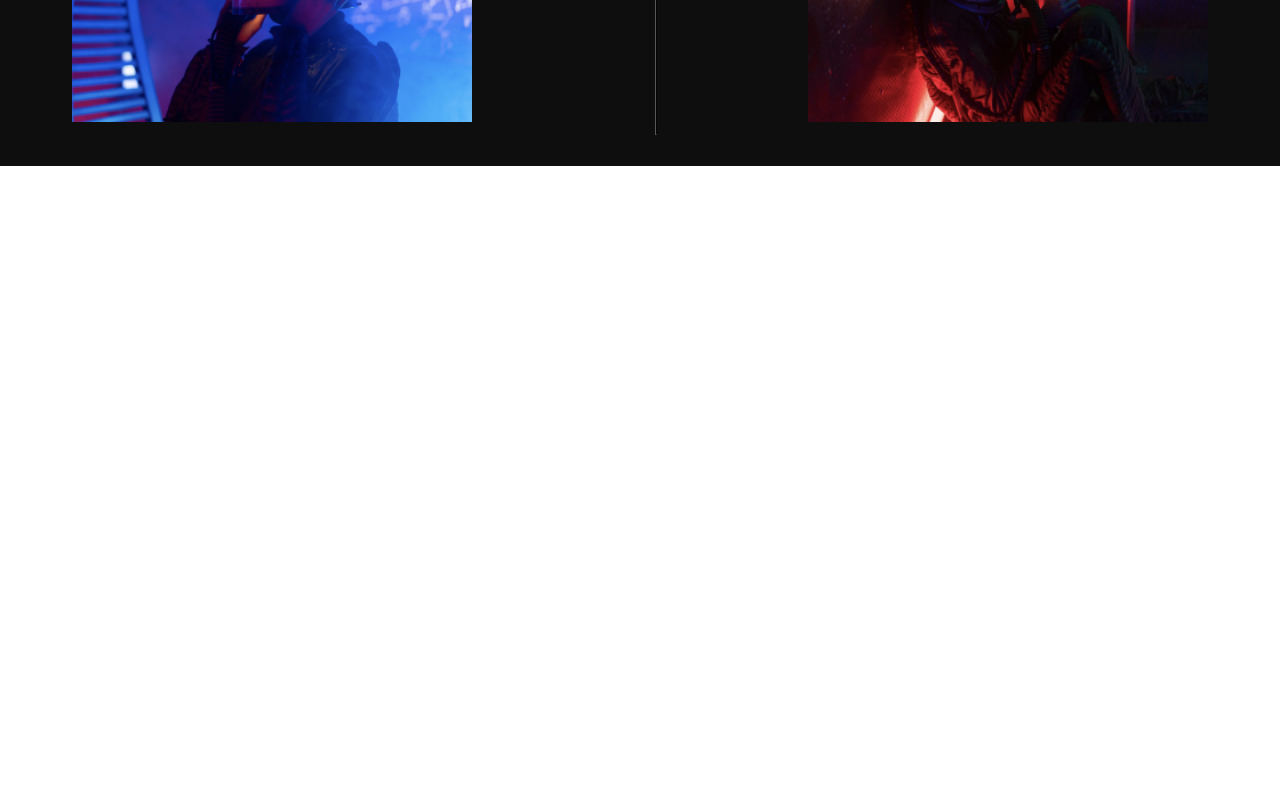
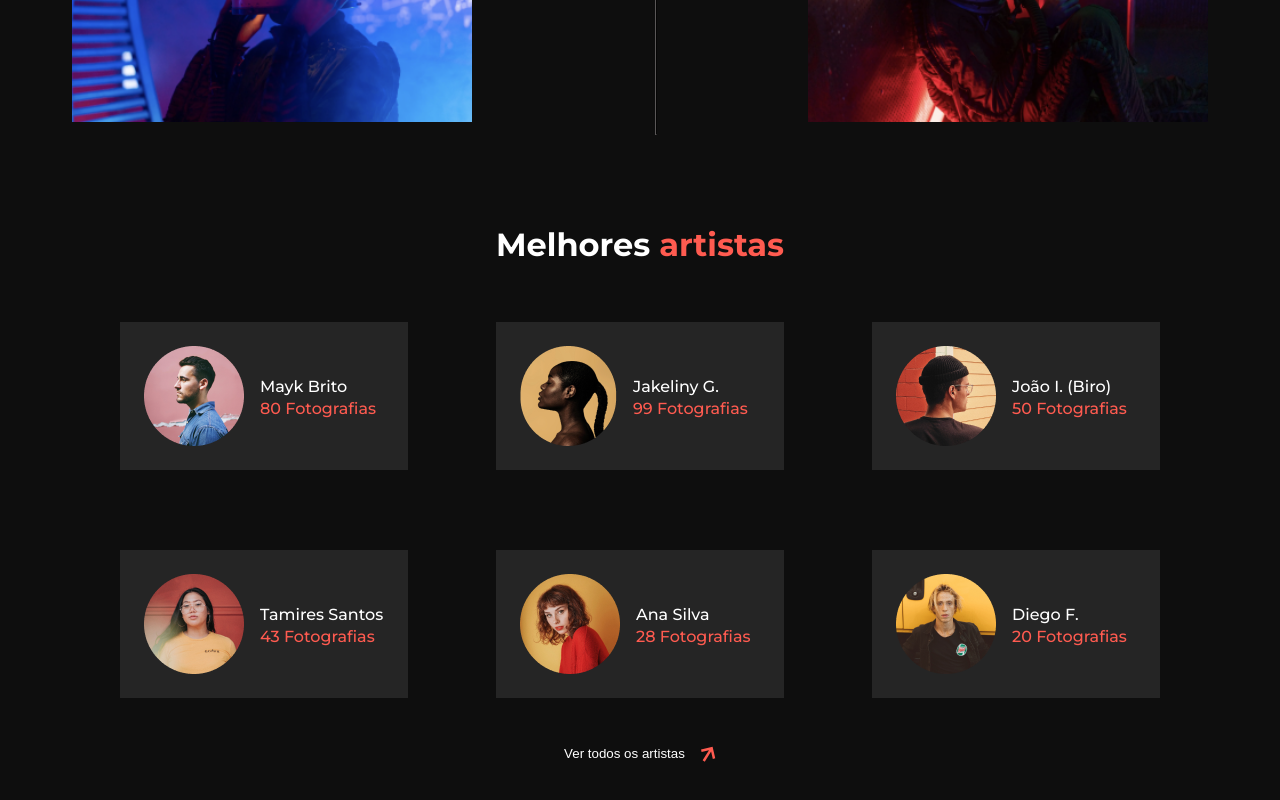
Before and after one commit to Sulaalbuquerque/desafio-rocket-nfts, a React (Vite) app: page / in a window 1280 px wide. Shown: the part 2178-2978 px from the top of the page. Before the commit the page ends 2344 px from the top, so only its background shows below. Built offline with nearby package versions, Linux system fonts and the light colour scheme.

Commit message:
bestArtists

```diff
--- a/public/data/data.json
+++ b/public/data/data.json
@@ -28,5 +28,44 @@
             "rkt": 4.30,
             "image": "../assets/imgs/astronauta-4.png"
         }
+    ],
+
+    "cardsArtist": [
+        {
+            "id": 1,
+            "name": "Mayk Brito",
+            "photographs": 80,
+            "image": "../assets/imgs/artista-1.png"
+        },
+        {
+            "id": 2,
+            "name": "Jakeliny G.",
+            "photographs": 99,
+            "image": "../assets/imgs/artista-2.png"
+        },
+        {
+            "id": 3,
+            "name": "João I. (Biro)",
+            "photographs": 50,
+            "image": "../assets/imgs/artista-3.png"
+        },
+        {
+            "id": 4,
+            "name": "Tamires Santos",
+            "photographs": 43,
+            "image": "../assets/imgs/artista-4.png"
+        },
+        {
+            "id": 5,
+            "name": "Ana Silva",
+            "photographs": 28,
+            "image": "../assets/imgs/artista-5.png"
+        },
+        {
+            "id": 6,
+            "name": "Diego F.",
+            "photographs": 20,
+            "image": "../assets/imgs/artista-6.png"
+        }
     ]
 }
--- a/src/components/Card/style.js
+++ b/src/components/Card/style.js
@@ -5,6 +5,7 @@ export const ContainerCard = styled.div`
     padding: .5rem;
 
     :hover{
+        transition: 1s;
         cursor: pointer;
         background-color: ${({ theme }) => theme.cardColor};
     }
--- /dev/null
+++ b/src/components/CardArtist/index.jsx
@@ -0,0 +1,19 @@
+import { ContainerCardArtist } from "./style"
+
+export const CardArtist = ({ img,
+                             name,
+                             photographs }) => {
+
+    return (
+      <>
+        <ContainerCardArtist>
+          <img src={img} alt="Imagem do artista" />
+          <div className="informations">
+            <span className="name">{name}</span>
+            <br />
+            <span className="photographs">{photographs} Fotografias</span>
+          </div>
+        </ContainerCardArtist>
+      </>
+    )
+  }
--- /dev/null
+++ b/src/components/CardArtist/style.js
@@ -0,0 +1,32 @@
+import styled from 'styled-components'
+
+export const ContainerCardArtist = styled.div`
+    background-color: green;
+    display: flex;
+    align-items: center;
+    gap: 1rem;
+    padding: 1.5rem;
+    background-color: ${({ theme }) => theme.cardColor};
+    min-width: 15rem;
+
+    :hover{
+        transition: 1s;
+        background-color: ${({ theme }) => theme.colorLogo};
+        cursor: pointer;
+
+        .photographs{
+            transition: 1s;
+            color: ${({ theme }) => theme.textColor};
+        }
+    }
+
+    .name{
+        font-weight: 500;
+        line-height: 1.6rem;
+    }
+
+    .photographs{
+        color: ${({ theme }) => theme.colorLogo};
+        font-weight: 500;
+    }
+`
--- /dev/null
+++ b/src/pages/Home/BestArtists/index.jsx
@@ -0,0 +1,57 @@
+import { CardArtist } from "../../../components/CardArtist"
+
+import { ContainerBestArtists } from "./style"
+
+import iconArrow from './../../../../public/assets/icons/arrow-orange.svg'
+import dataCardsArtist from './../../../../public/data/data.json'
+
+export const BestArtists = () => {
+
+    return (
+      <>
+        <ContainerBestArtists>
+          <div className="main">
+            <h2>Melhores <span>artistas</span></h2>
+
+            <div className="cards">
+              <CardArtist
+                img={dataCardsArtist.cardsArtist[0].image}
+                name={dataCardsArtist.cardsArtist[0].name}
+                photographs={dataCardsArtist.cardsArtist[0].photographs}
+              />
+              <CardArtist
+                img={dataCardsArtist.cardsArtist[1].image}
+                name={dataCardsArtist.cardsArtist[1].name}
+                photographs={dataCardsArtist.cardsArtist[1].photographs}
+              />
+              <CardArtist
+                img={dataCardsArtist.cardsArtist[2].image}
+                name={dataCardsArtist.cardsArtist[2].name}
+                photographs={dataCardsArtist.cardsArtist[2].photographs}
+              />
+              <CardArtist
+                img={dataCardsArtist.cardsArtist[3].image}
+                name={dataCardsArtist.cardsArtist[3].name}
+                photographs={dataCardsArtist.cardsArtist[3].photographs}
+              />
+              <CardArtist
+                img={dataCardsArtist.cardsArtist[4].image}
+                name={dataCardsArtist.cardsArtist[4].name}
+                photographs={dataCardsArtist.cardsArtist[4].photographs}
+              />
+              <CardArtist
+                img={dataCardsArtist.cardsArtist[5].image}
+                name={dataCardsArtist.cardsArtist[5].name}
+                photographs={dataCardsArtist.cardsArtist[5].photographs}
+              />
+            </div>
+
+            <button>
+              Ver todos os artistas
+              <img src={iconArrow}/>
+            </button>
+          </div>
+        </ContainerBestArtists>
+      </>
+    )
+  }
--- /dev/null
+++ b/src/pages/Home/BestArtists/style.js
@@ -0,0 +1,67 @@
+import styled from 'styled-components'
+
+export const ContainerBestArtists = styled.section`
+    padding: 2rem;
+    display: flex;
+    flex-direction: column;
+    align-items: center;
+    gap: 2rem;
+
+    .main{
+        display: flex;
+        flex-direction: column;
+        align-items: center;
+        gap: 2rem;
+    }
+
+    h2 span{
+        color: ${({ theme }) => theme.colorLogo};
+    }
+
+    .cards{
+        display: flex;
+        flex-direction: column;
+        gap: 2rem;
+    }
+
+    button{
+        display: flex;
+        gap: 1rem;
+        padding: 1rem;
+        background: none;
+        border: none;
+        cursor: pointer;
+        color: ${({ theme }) => theme.textColor};
+    }
+
+    button:hover{
+        transition: 1s;
+        background-color: ${({ theme }) => theme.cardColor};
+    }
+
+    @media (min-width: 769px) {
+        padding: 2rem 4rem;
+
+        h2{
+            font-size: 2rem;
+        }
+
+        .cards{
+            gap: 3rem;
+            flex-direction: row;
+            flex-wrap: wrap;
+            justify-content: space-between;
+        }
+    }
+
+    @media (min-width: 1153px) {
+
+        .main{
+            width: 65rem;
+        }
+
+        .cards{
+            gap: 5rem;
+        }
+    }
+`
--- a/src/pages/Home/Gallery/style.js
+++ b/src/pages/Home/Gallery/style.js
@@ -22,6 +22,7 @@ export const ContainerGallery = styled.section`
     }
 
     img:hover{
+        transition: 1s;
         border: solid 2px ${({ theme }) => theme.colorLogo};
     }
 
--- a/src/pages/Home/Header/Menu/style.js
+++ b/src/pages/Home/Header/Menu/style.js
@@ -19,6 +19,7 @@ export const ContainerMenu = styled.div`
     }
 
     a:hover{
+        transition: 1s;
         color: ${({ theme }) => theme.colorLogo};
     }
 
--- a/src/pages/Home/Header/style.js
+++ b/src/pages/Home/Header/style.js
@@ -22,6 +22,7 @@ export const ContainerHeader = styled.header`
     }
 
     button:hover{
+        transition: 1s;
         background-color: ${({ theme }) => theme.colorLogo};
         color: ${({ theme }) => theme.textColor};
     }
--- a/src/pages/Home/PopularWeek/style.js
+++ b/src/pages/Home/PopularWeek/style.js
@@ -1,7 +1,7 @@
 import styled from 'styled-components'
 
 export const ContainerPopularWeek = styled.section`
-    padding: 2rem 4rem;
+    padding: 2rem;
     display: flex;
     flex-direction: column;
     align-items: center;
--- a/src/pages/Home/index.jsx
+++ b/src/pages/Home/index.jsx
@@ -1,3 +1,4 @@
+import { BestArtists } from "./BestArtists"
 import { Description } from "./Description"
 import { Gallery } from "./Gallery"
 import { Header } from "./Header"
@@ -17,6 +18,7 @@ export const Home = () => {
             </div>
             <Description/>
             <PopularWeek/>
+            <BestArtists/>
         </ContainerHome>
       </>
     )
```
